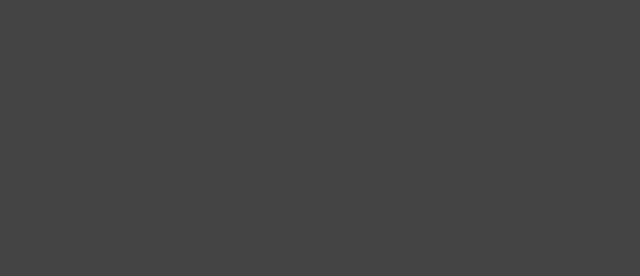
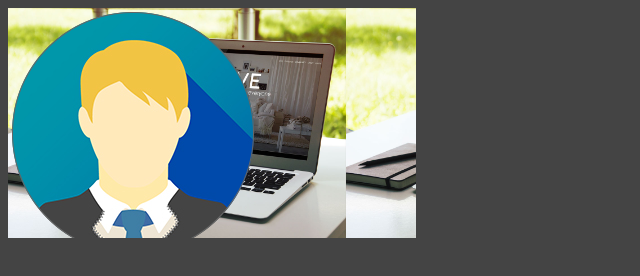
Before and after one commit to Zipbug/Zipbug.github.io, a plain HTML site: page test.html in a window 1280 px wide. Shown: the whole page, without its empty margins (0-640 px from the left). Drawn offline with Linux system fonts and the light colour scheme.

Commit message:
Update test.html

```diff
--- a/test.html
+++ b/test.html
@@ -2,13 +2,13 @@
 <head>
   <style>
     body{background:#444;}
-    .example{background-image:url('images/portfolio/hive.jpg');background-size:contain;height:230px;outline:none;overflow:hidden;position:relative;width:408px;-moz-user-select:-moz-none;-ms-user-select:none;-webkit-tap-highlight-color:transparent;-webkit-user-select:none}
+    .example-container{background-image:url('images/portfolio/hive.jpg');background-size:contain;height:230px;outline:none;overflow:hidden;position:relative;width:408px;-moz-user-select:-moz-none;-ms-user-select:none;-webkit-tap-highlight-color:transparent;-webkit-user-select:none}
   </style>
 </head>
 
 <body>
   <div class="example-container">
-    <div class="logo"><logo>
+    <img class="avatar" alt="Me as a little avitar"  src="images/avatar.png">
   </div>
 
 </body>
```
